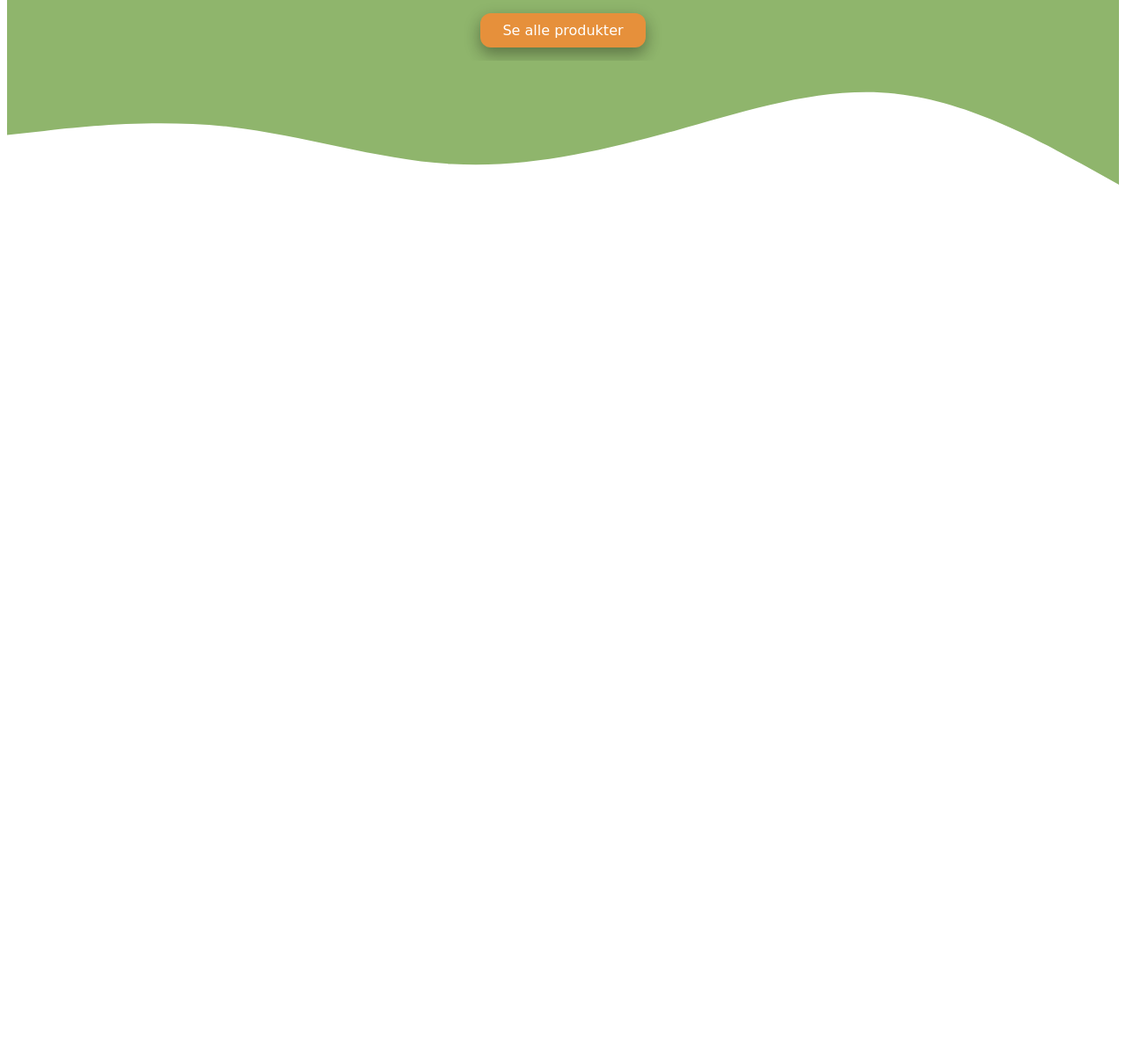
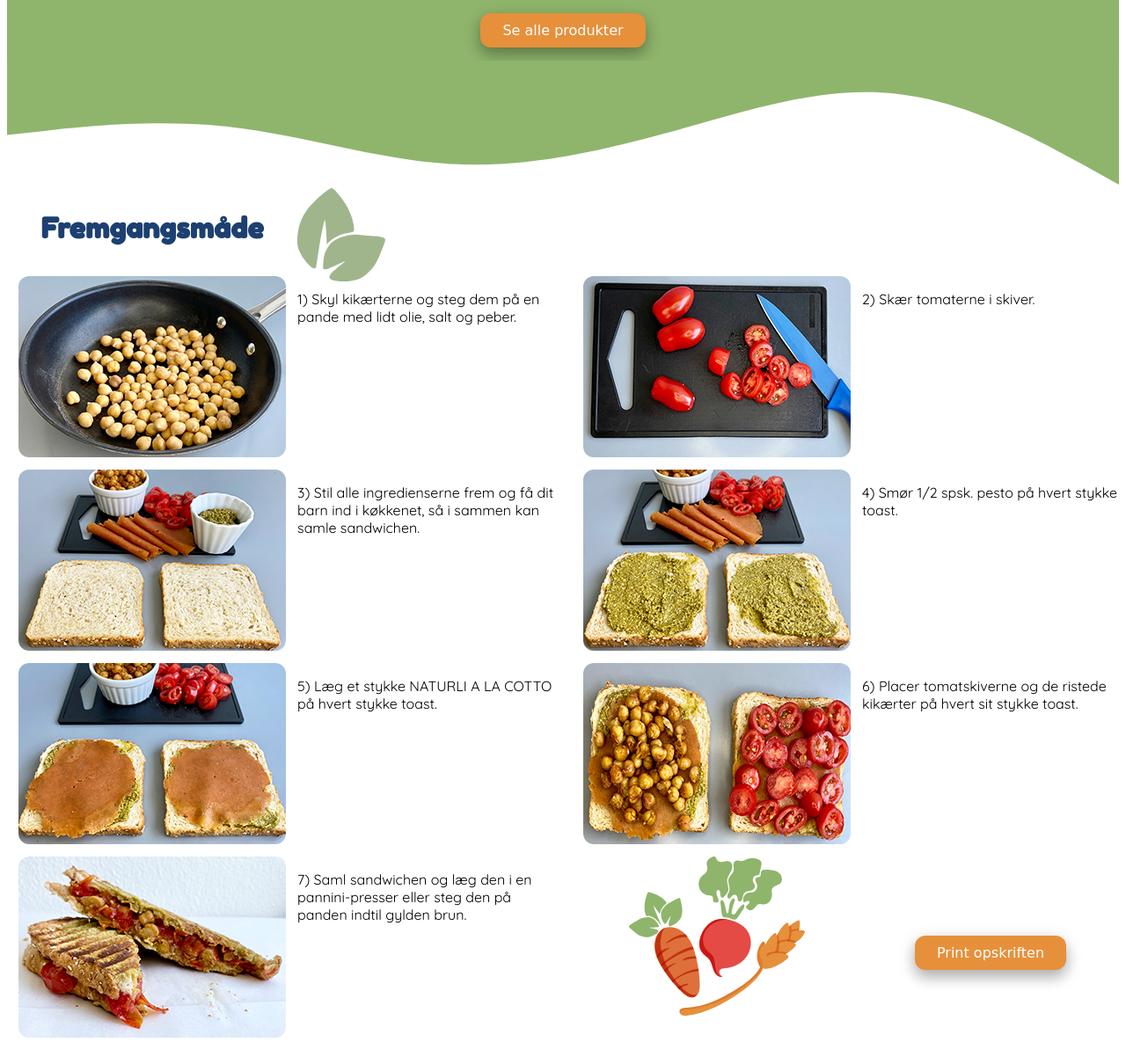
Before and after one commit to victoriarutzou/Naturli, a plain HTML site: page Opskrift.html in a window 1280 px wide. Shown: the part 1321-2523 px from the top of the page at 88% size. Before the commit the page ends 1543 px from the top, so only its background shows below. Drawn offline with Linux system fonts and the light colour scheme; a web font is replaced by a local one.

Commit message:
stepbystep til opskriften done

```diff
--- a/Opskrift.html
+++ b/Opskrift.html
@@ -135,7 +135,6 @@
 
     <!--Jeg satte SVG koden ind her, så jeg nemt kunne ændre på farven. Ellers kunne jeg også have sat den ind som en IMG som jeg har gjort tidligere.-->
     <?xml version="1.0" encoding="UTF-8"?><svg class="leaf" xmlns="http://www.w3.org/2000/svg" viewBox="0 0 91.24 96.92"><defs><style>.cls-1{isolation:isolate;}.cls-2{mix-blend-mode:multiply;opacity:.72;}.cls-3{fill:#739256;}</style></defs><g class="cls-1"><g id="Layer_1"><g class="cls-2"><path class="cls-3" d="M19.57,81.26c2.28-14.32,4.28-30.97,8.52-47.48,1.45-5.66,2.47,24.4,2.47,24.4,0,0,7.32-8.5,17.42-10.74,.91-.2,8.54-1.54,9.34-2,1.34-.77,1.57-1.25,1.55-2.76-.22-13.21-8.69-28.38-18.71-39.28-.88-.95-3.31-3.64-4.75-3.38-1.91,.34-3.64,1.74-5.23,2.99C21.46,9.85,13.1,17.36,7.33,26.65,1.56,35.93-.39,46.9,.06,57.79c.46,11.28,18.16,31.98,19.51,23.48Z"/><path class="cls-3" d="M62.79,48.24c-9.99-.8-24.76,3.84-29.43,10.67-5.42,7.92-6.1,10.86-6.72,23.27-.29,5.76,14.27-3.17,22.17-6.28,3.19-1.26-6.17,5.74-8.56,7.83-2.39,2.09-6.4,4.49-7.02,8.94,0,.02,0,.03,.01,.05,1.23,3.55,7.4,3.56,11.28,3.96,4.34,.45,7.99,.31,12.24-.53,5.75-1.14,10.86-3.23,15.09-7.07,10.42-9.46,11.99-15.3,18.7-32.62,2.62-6.77-1.59-6.12-27.78-8.21Z"/></g></g></g></svg>
-
     <!--product1/plantepålæg-->
     <img  src="photos/product1_small.png" alt="Naturlis plantepålæg A la cotto"/>
     <!--toast-->
@@ -157,6 +156,36 @@
 </section>
 <img class="wave" src="photos/wave.svg"/>
 
+<section class="stepbystep">
+    <h1 class="blue">Fremgangsmåde</h1>
+     <!--Jeg satte SVG koden ind her, så jeg nemt kunne ændre på farven. Ellers kunne jeg også have sat den ind som en IMG som jeg har gjort tidligere.-->
+     <?xml version="1.0" encoding="UTF-8"?><svg class="leaf1" xmlns="http://www.w3.org/2000/svg" viewBox="0 0 91.24 96.92"><defs><style>.cls-1{isolation:isolate;}.cls-2{mix-blend-mode:multiply;opacity:.72;}.cls-3{fill:#739256;}</style></defs><g class="cls-1"><g id="Layer_1"><g class="cls-2"><path class="cls-3" d="M19.57,81.26c2.28-14.32,4.28-30.97,8.52-47.48,1.45-5.66,2.47,24.4,2.47,24.4,0,0,7.32-8.5,17.42-10.74,.91-.2,8.54-1.54,9.34-2,1.34-.77,1.57-1.25,1.55-2.76-.22-13.21-8.69-28.38-18.71-39.28-.88-.95-3.31-3.64-4.75-3.38-1.91,.34-3.64,1.74-5.23,2.99C21.46,9.85,13.1,17.36,7.33,26.65,1.56,35.93-.39,46.9,.06,57.79c.46,11.28,18.16,31.98,19.51,23.48Z"/><path class="cls-3" d="M62.79,48.24c-9.99-.8-24.76,3.84-29.43,10.67-5.42,7.92-6.1,10.86-6.72,23.27-.29,5.76,14.27-3.17,22.17-6.28,3.19-1.26-6.17,5.74-8.56,7.83-2.39,2.09-6.4,4.49-7.02,8.94,0,.02,0,.03,.01,.05,1.23,3.55,7.4,3.56,11.28,3.96,4.34,.45,7.99,.31,12.24-.53,5.75-1.14,10.86-3.23,15.09-7.07,10.42-9.46,11.99-15.3,18.7-32.62,2.62-6.77-1.59-6.12-27.78-8.21Z"/></g></g></g></svg>
+    <div class="space"></div><!--space-->
+    <div class="space"></div><!--space-->
+    <div class="space"></div><!--space-->
+    <img src="photos/step1.png" alt="kikærter steger på en pande"/>
+    <p>1) Skyl kikærterne og steg dem på en pande med lidt olie, salt og peber.</p>
+    <div class="space"></div><!--space-->
+    <img src="photos/step2.png" alt="tomater lægger på et skærebræt"/>
+    <p>2) Skær tomaterne i skiver.</p>
+    <img src="photos/step3.png" alt="alle ingredienser"/>
+    <p>3) Stil alle ingredienserne frem og få dit barn ind i køkkenet, så i sammen kan samle sandwichen.</p>
+    <div class="space"></div><!--space-->
+    <img src="photos/step4.png" alt="der er pesto på toasten"/>
+    <p>4) Smør 1/2 spsk. pesto på hvert stykke toast.</p>
+    <img src="photos/step5.png" alt="der er plantepålæg på toasten"/>
+    <p>5) Læg et stykke NATURLI A LA COTTO på hvert stykke toast.</p>
+    <div class="space"></div><!--space-->
+    <img src="photos/step6.png" alt="der er kikærter på det ene stykke toast og tomater på det andet."/>
+    <p>6) Placer tomatskiverne og de ristede kikærter på hvert sit stykke toast.</p>
+    <img src="photos/step7.png" alt="den færdige pesto sandwich"/>
+    <p>7) Saml sandwichen og læg den i en pannini-presser eller steg den på panden indtil gylden brun.</p>
+    <div class="space"></div><!--space-->
+    <img class="greens" src="photos/greens.svg" alt="illustration af grøntsager">
+    <button class="btn1">Print opskriften</button>
+
+</section>
+
 
 
 </body>
--- a/styles.css
+++ b/styles.css
@@ -62,7 +62,9 @@
  .cookingtext, /* skjuler tekstboksen til en artikel, der først kommer på en større skærm*/
  .articles, /*skjuler laptop-layoutet til articles*/
  .recipes, /*skjuler laptop-layoutet til articles*/
- .ingredientslaptop /*skjuler layoutet til laptop til ingredienserne.*/
+ .ingredientslaptop, /*skjuler layoutet til laptop til ingredienserne.*/
+ .space, /*whitespace, der skjules på mobilversion*/
+ .leaf1 /*skjuler dekorativt blad på opskriften*/
  {display: none;}
 
 
@@ -265,20 +267,32 @@
     text-align: center;
 }
 
+.stepbystep {
+    display:grid;
+    grid-template-columns: 1fr;
+    justify-items: center;
+}
+
+
+.stepbystep >img {
+    border-radius: 12px;
+}
+.stepbystep >p {
+    max-width: 340px;
+}
+
+.greens {width: 200px}
+
+.stepbystep > .btn1 {
+    align-self: center;
+}
 
 
 
 
 
- /*.productsmobile {
-    background-color: #8fb56c;
-    width:100%;
-    display: grid;
-    grid-template-columns: 1fr 3fr 1fr; /*opdeler products sektionen i tre lige store dele*/
-    /*grid-template-rows: 50px repeat(2, 220px 30px 20px) 150px 30px 20px 85px; /*11 rækker*/
-   /* justify-items: center;
-    align-items: center;
-}*/
+
+
 
 
 
@@ -395,6 +409,29 @@
             justify-items: center;
             align-items: center;
         }
+        .stepbystep {
+            display:grid;
+            grid-template-columns: 330px 1fr;
+            justify-items: center;
+        }
+
+        .stepbystep >img {
+            border-radius: 12px;
+        }
+        .stepbystep > p {
+            justify-self: start;
+            align-self: start;
+        }
+        .leaf1 {
+        display: block;
+        width: 100px;
+        justify-self:start;}
+
+        .greens {width: 200px}
+
+        .stepbystep > .btn1 {
+            align-self: center;
+        }
     }
 
 
@@ -457,6 +494,7 @@
             background-repeat: no-repeat;
             height: 456px;
         }
+
 
     }
 
@@ -557,10 +595,34 @@
         grid-row: row 3;
         }
         /*PESTO SANDWICH OPSKRIFT*/
+        .space {display:block;}
         .headerrecipe {
             background-image: url(photos/sandwich_1200.png);
             background-repeat: no-repeat;
             height: 540px;
+        }
+        .stepbystep {
+            display:grid;
+            grid-template-columns: 330px 2fr 20px 330px 2fr; /*5 kolonner*/
+            grid-template-rows: 100px 220px 220px 220px 220px;
+            justify-items: center;
+        }
+
+        .stepbystep >img {
+            border-radius: 12px;
+        }
+        .stepbystep > p {
+            justify-self: start;
+            align-self: start;
+        }
+        .leaf1 {
+        width: 100px;
+        justify-self:start;}
+
+        .greens {width: 200px}
+
+        .stepbystep > .btn1 {
+            align-self: center;
         }
 
     }
```
Also changed, not shown: photos/greens.svg (added), photos/step1.png (added), photos/step2.png (added), photos/step3.png (added), photos/step4.png (added), photos/step5.png (added), photos/step6.png (added), photos/step7.png (added).
